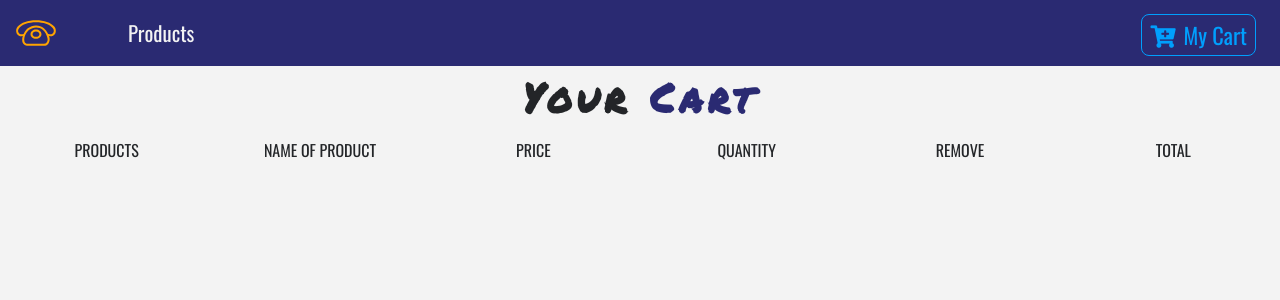
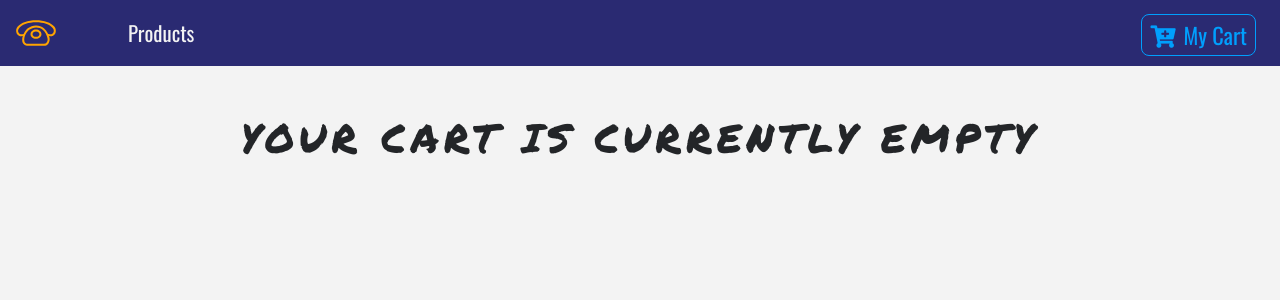
Before and after one commit to chase-metzger/CMCommerce, a React (Create React App) app: page /cart in a window 1280 px wide. Shown: the top 300 px of the page. Built offline with nearby package versions, Linux system fonts and the light colour scheme.

Commit message:
Add simple EmptyCart component and start rewriting the Cart component as a function

```diff
--- a/src/components/Cart/Cart.js
+++ b/src/components/Cart/Cart.js
@@ -1,15 +1,23 @@
-import React from 'react';
+import React, { useContext } from 'react';
 
 import Title from '../Title';
 import CartColumns from './CartColumns';
+import EmptyCart from './EmptyCart';
 
-export default class Cart extends React.Component {
-	render() {
+import { ProductContext } from '../../context';
+
+export default function Cart() {
+	const context = useContext(ProductContext);
+	const { cart } = context;
+
+	if(cart.items.length > 0) {
 		return (
-			<section>
+			<React.Fragment>
 				<Title name="your" title="cart" />
 				<CartColumns />
-			</section>
+			</React.Fragment>
 		);
+	} else {
+		return <EmptyCart />;
 	}
 }
--- /dev/null
+++ b/src/components/Cart/EmptyCart.js
@@ -0,0 +1,13 @@
+import React from 'react';
+
+export default function EmptyCart() {
+	return (
+		<div className="container mt-5">
+			<div className="row">
+				<div className="col-10 mx-auto text-center text-title">
+					<h1>your cart is currently empty</h1>
+				</div>
+			</div>
+		</div>
+	);
+}
```
